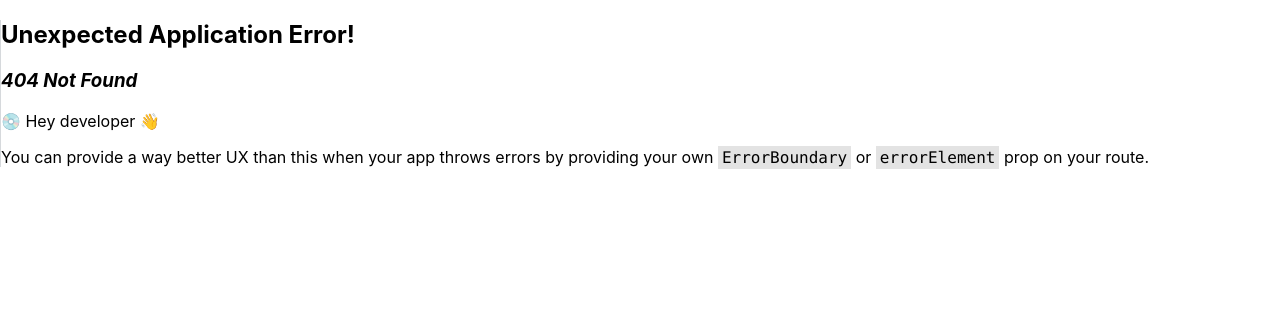
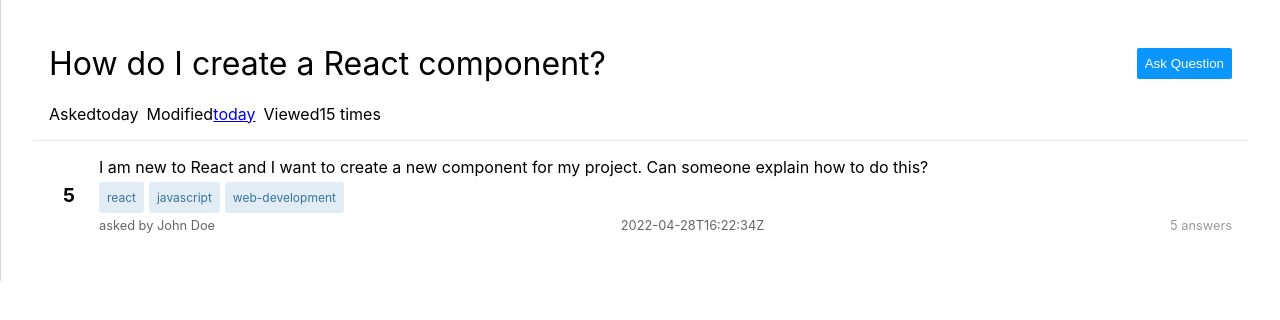
Before and after one commit to Kasun002/gw-stack-overflow, a React (Create React App) app: page /gw-stack-overflow/question/1 in a window 1280 px wide. Before the commit this address had no page. Shown: the top 320 px of the page. Built offline with nearby package versions, Linux system fonts and the light colour scheme.

Commit message:
Fix router issue

```diff
--- a/package.json
+++ b/package.json
@@ -1,6 +1,6 @@
 {
   "homepage": "https://kasun002.github.io/gw-stack-overflow",
-  "name": "gw-stack-verflow",
+  "name": "gw-stack-overflow",
   "version": "0.1.0",
   "private": true,
   "dependencies": {
--- a/src/Router.tsx
+++ b/src/Router.tsx
@@ -14,10 +14,10 @@ const router = createBrowserRouter(
             element: <QuestionPage />
         },
         {
-            path: "question/:id",
+            path: "/question/:id",
             element: <QuestionDetailPage />
         }],
-    { basename: '/' }
+    { basename: '/gw-stack-overflow' }
 );
 
 const RouterPage = () => {
```
